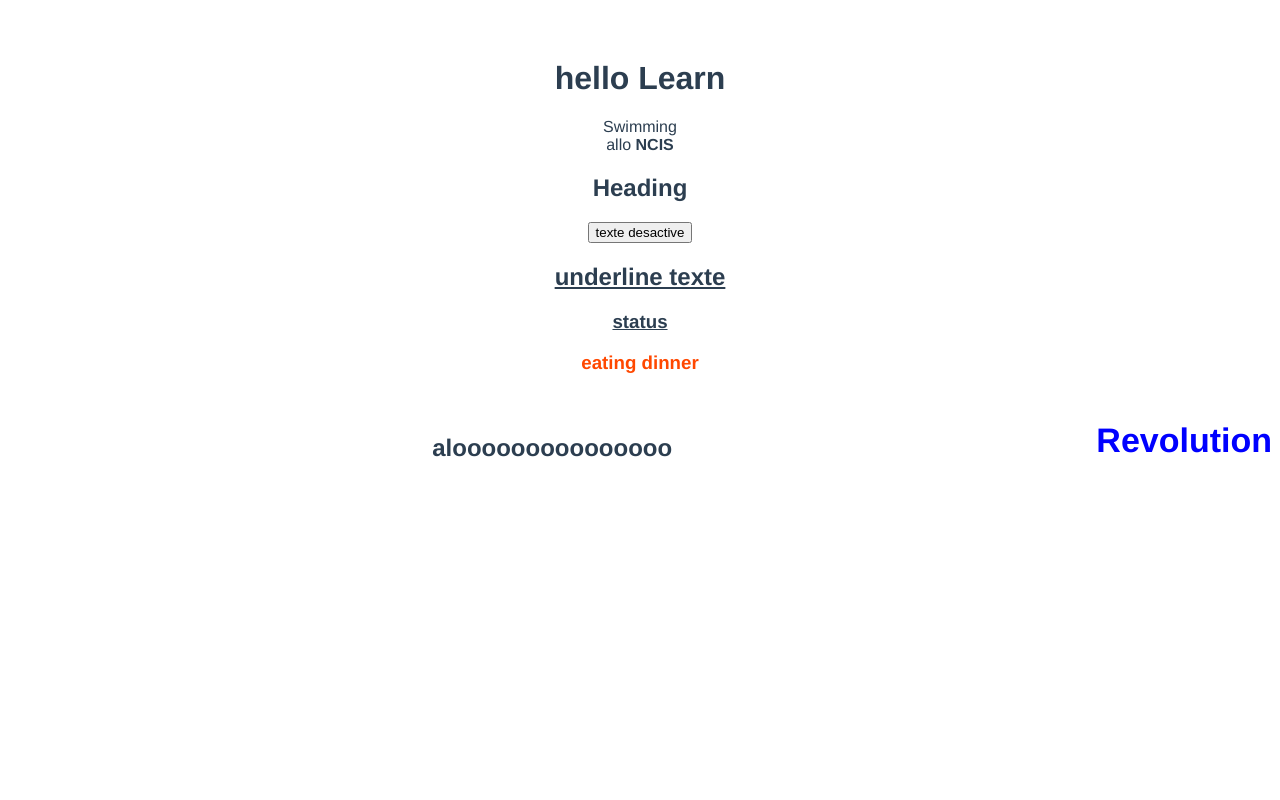
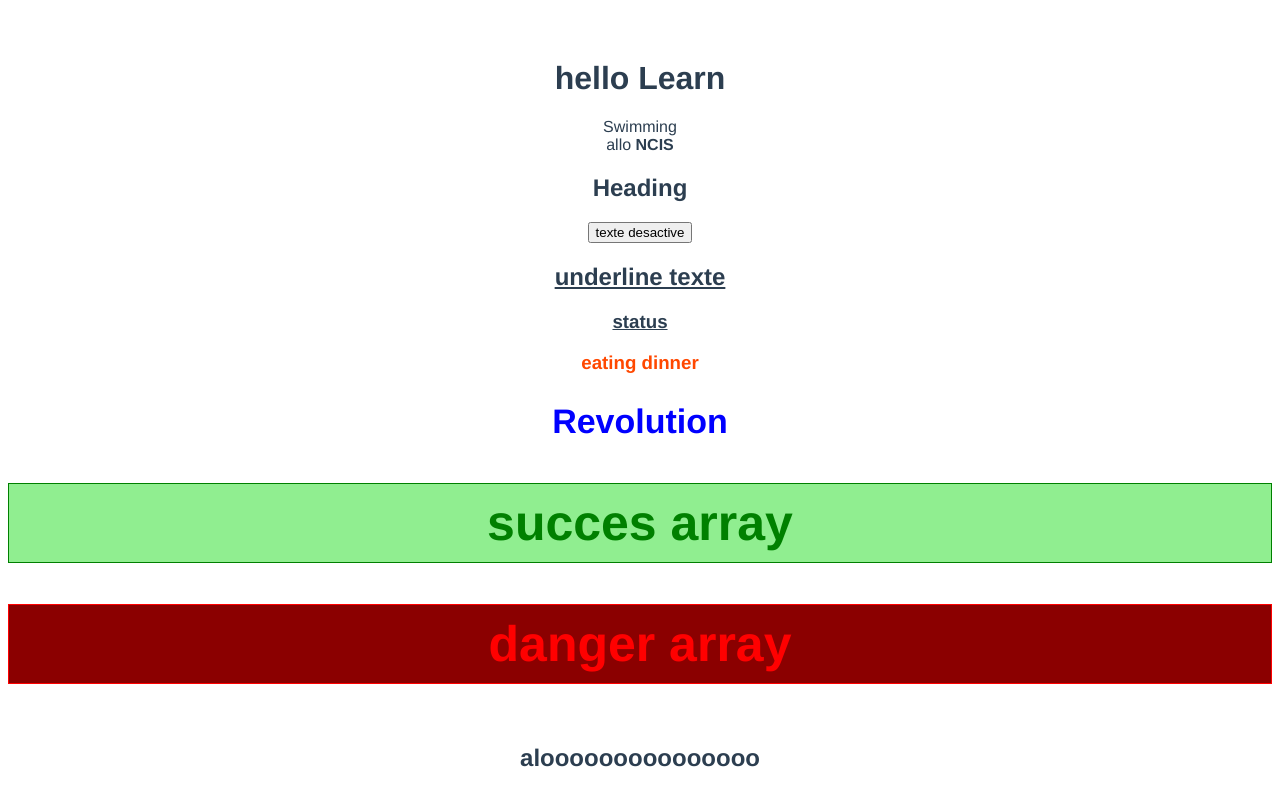
Before and after one commit to OusseynouMbaye/Learn-vue, a Vue app in the folder learn-vue/: page / in a window 1280 px wide. Built offline with nearby package versions, Linux system fonts and the light colour scheme.

Commit message:
bind style with array methods

```diff
--- a/learn-vue/package.json
+++ b/learn-vue/package.json
@@ -9,7 +9,8 @@
   },
   "dependencies": {
     "core-js": "^3.6.5",
-    "vue": "^3.0.0"
+    "vue": "^3.0.0",
+    "vue-router": "^3.5.2"
   },
   "devDependencies": {
     "@vue/cli-plugin-babel": "~4.5.0",
--- a/learn-vue/src/App.vue
+++ b/learn-vue/src/App.vue
@@ -12,8 +12,19 @@
     <h2 class="underline">underline texte</h2>
     <div><h3 class="underline" v-bind:class="status">status</h3></div>
     <h3 v-bind:class="isEating && 'eating'">eating dinner</h3>
+    <!-- bind style with object methode -->
     <h2 v-bind:style="styleObject">Revolution</h2>
-    <h2></h2>
+    <!-- bind style with array methode -->
+
+      <div>
+        <h2 :style="[baseStyleObject, successStyleObject]">
+          succes array
+        </h2>
+        <h2 :style="[baseStyleObject, dangerStyleObject]">
+          danger array
+        </h2>
+      </div>
+
   </div>
 </template>
 
@@ -32,7 +43,21 @@ export default {
       styleObject: {
         color: "blue",
         fontSize: "34px",
-        float:"right"
+        // float: "right",
+      },
+      baseStyleObject: {
+        fontSize: "50px",
+        padding: "10px",
+      },
+      successStyleObject: {
+        color: "green",
+        backgroundColor: "lightgreen",
+        border: "1px solid green",
+      },
+       dangerStyleObject: {
+        color: "red",
+        backgroundColor: "darkred",
+        border: "1px solid red",
       },
     };
   },
```
Also changed, not shown: 1 other file (tests, documents, lock files or other folders).
